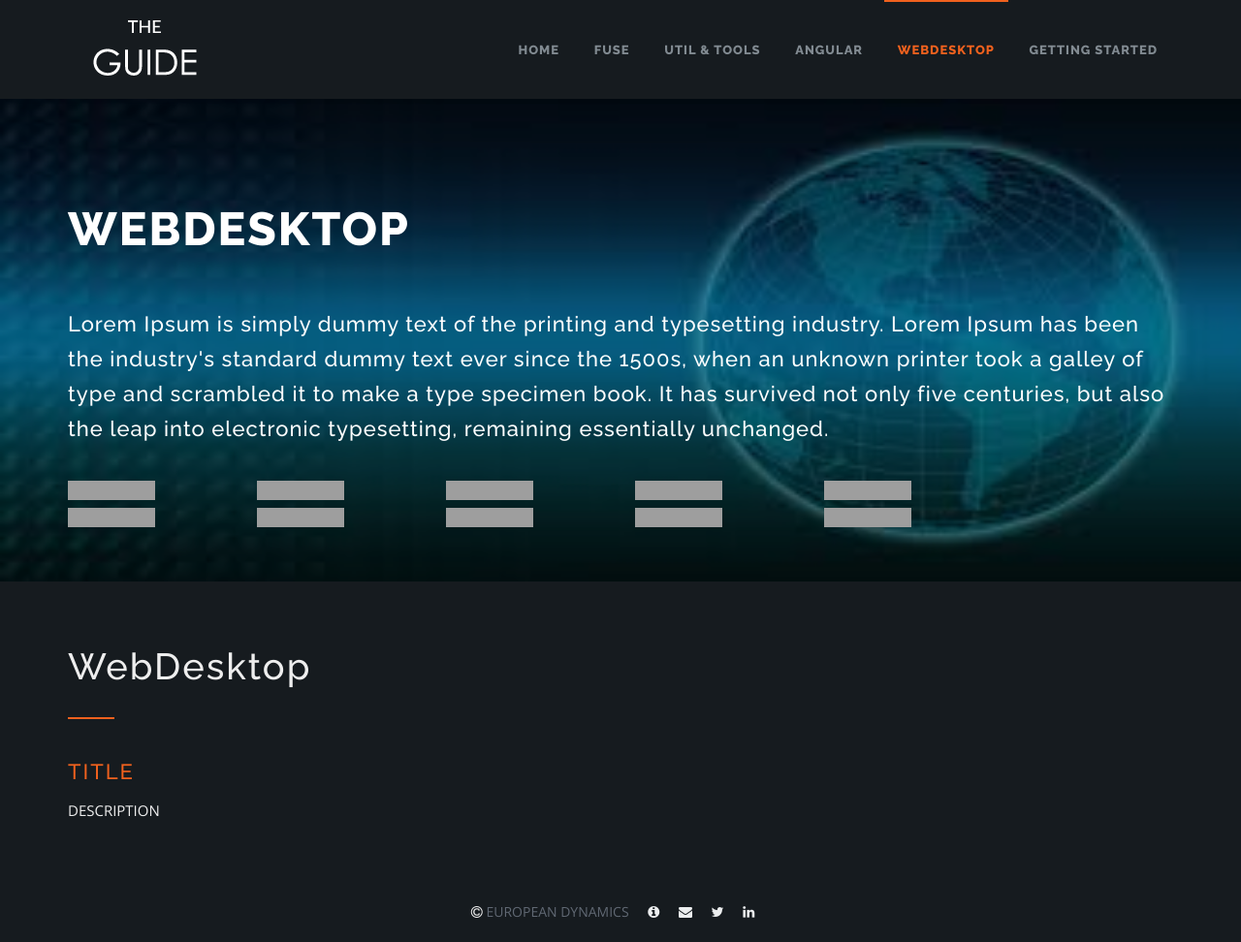
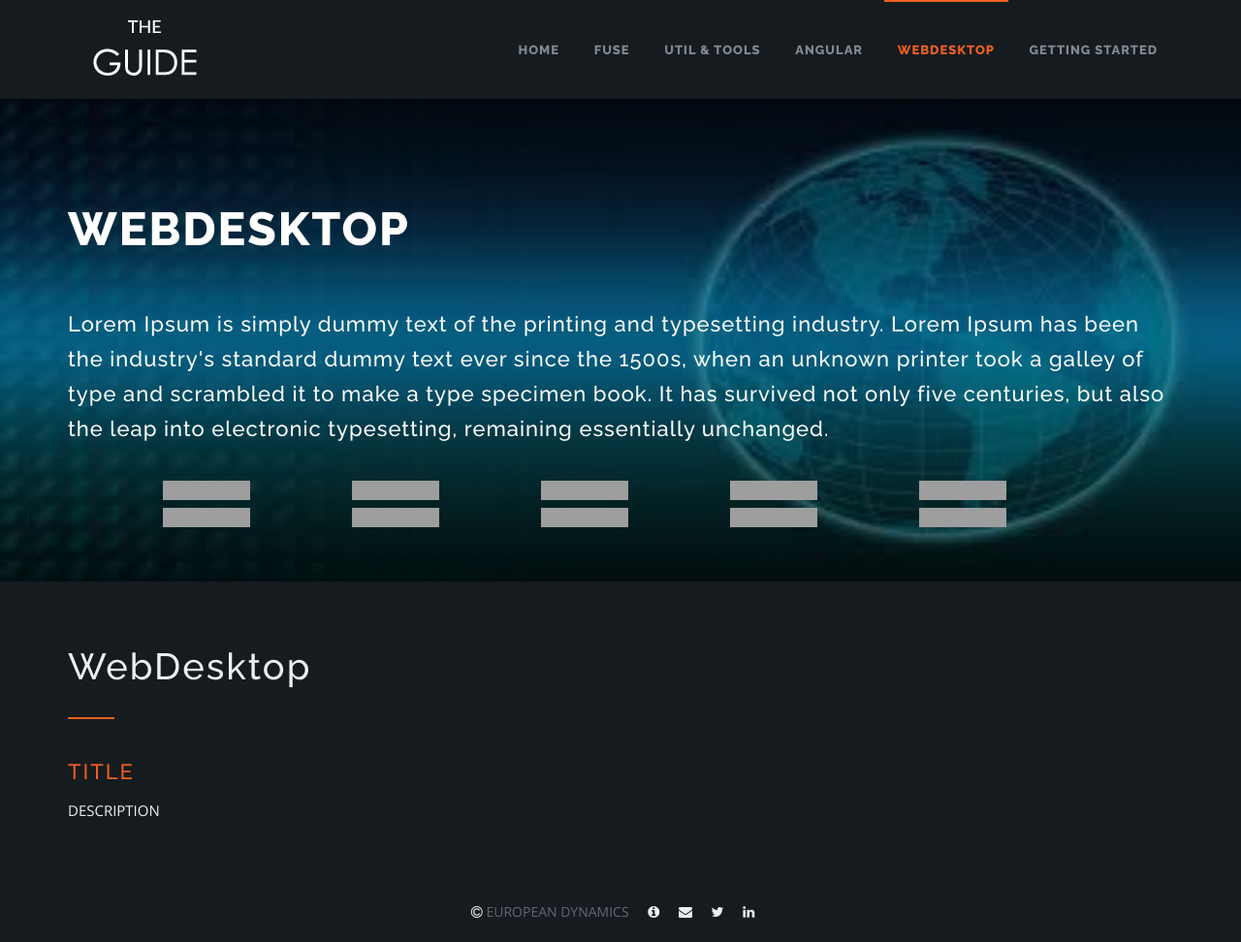
Before and after one commit to qlack/QLACK-Website, a Jekyll site: the page built from webdesktop.md, in a window 1280 px wide and 972 px high. Shown: the whole window at 97% size. Built offline with Jekyll 4.4.1, drawn with Linux system fonts in a browser that asks for light colours; grey boxes are pictures that could not be loaded.

Commit message:
website updates part2

```diff
--- a/_includes/top-navigation.html
+++ b/_includes/top-navigation.html
@@ -1,7 +1,7 @@
 <nav class="site-navigation">
   <div class="container">
     <div class="logo">
-      {% if page.title == "Qlack" %}
+      {% if page.title == "QLACK" %}
       <a class="logo-default" href="index.html"><img src="assets/img/logo.png" alt="logo"></a>
       {% endif %}
       <a class="logo-transparent" href="index.html"><img src="assets/img/logo-alt.png" alt="logo"></a>
--- a/_layouts/fuse.html
+++ b/_layouts/fuse.html
@@ -35,8 +35,8 @@ layout: wrapper
         </h4>
         <br>
           <div class="row">
-
-            <div class="col-md-2 col-sm-12  component-center" >
+            <div class="col-md-1 col-sm-0"></div>
+            <div class="col-md-2 col-sm-12 component-center" >
                 <img src="https://sonarcloud.io/api/project_badges/measure?project=com.eurodyn.qlack%3Aqlack&metric=duplicated_lines_density" class="badges">
                 <img src="https://sonarcloud.io/api/project_badges/measure?project=com.eurodyn.qlack%3Aqlack&metric=ncloc" class="badges">
             </div>
@@ -56,6 +56,7 @@ layout: wrapper
                 <img src="https://sonarcloud.io/api/project_badges/measure?project=com.eurodyn.qlack%3Aqlack&metric=security_rating" class="badges">
                 <img src="https://sonarcloud.io/api/project_badges/measure?project=com.eurodyn.qlack%3Aqlack&metric=bugs" class="badges">
             </div>
+            <div class="col-md-1 col-sm-0"></div>
           </div>
       </div>
     </div>
--- a/_layouts/home.html
+++ b/_layouts/home.html
@@ -29,7 +29,7 @@ layout: wrapper
       QLACK is an Open Source project under EUPL.</h5>
 
     <div>
-      <a class="btn btn-danger btn-custom  " target="_noblank" href="https://github.com/qlack/QLACK-Java">View on GitHub
+      <a class="btn btn-danger btn-custom  " target="_noblank" href="https://github.com/qlack/">View on GitHub
         <i class="fa fa-github" aria-hidden="true"></i></a>
     </div>
 
--- a/_layouts/util-tools.html
+++ b/_layouts/util-tools.html
@@ -34,8 +34,8 @@ layout: wrapper
           </h4>
           <br>
           <div class="row">
-
-            <div class="col-md-2 col-sm-12  component-center" >
+            <div class="col-md-1 col-sm-0"></div>
+            <div class="col-md-2 col-sm-12 component-center" >
                 <img src="https://sonarcloud.io/api/project_badges/measure?project=com.eurodyn.qlack%3Aqlack&metric=duplicated_lines_density" class="badges">
                 <img src="https://sonarcloud.io/api/project_badges/measure?project=com.eurodyn.qlack%3Aqlack&metric=ncloc" class="badges">
             </div>
@@ -55,6 +55,7 @@ layout: wrapper
                 <img src="https://sonarcloud.io/api/project_badges/measure?project=com.eurodyn.qlack%3Aqlack&metric=security_rating" class="badges">
                 <img src="https://sonarcloud.io/api/project_badges/measure?project=com.eurodyn.qlack%3Aqlack&metric=bugs" class="badges">
             </div>
+            <div class="col-md-1 col-sm-0"></div>
           </div>
         </div>
       </div>
--- a/_layouts/webdesktop.html
+++ b/_layouts/webdesktop.html
@@ -29,8 +29,8 @@ layout: wrapper
             </h4>
             <br>
             <div class="row">
-
-              <div class="col-md-2 col-sm-12  component-center" >
+              <div class="col-md-1 col-sm-0"></div>
+              <div class="col-md-2 col-sm-12 component-center">
                   <img src="https://sonarcloud.io/api/project_badges/measure?project=com.eurodyn.qlack.webdesktop%3Aqlack-webdesktop&metric=duplicated_lines_density" class="badges">
                   <img src="https://sonarcloud.io/api/project_badges/measure?project=com.eurodyn.qlack.webdesktop%3Aqlack-webdesktop&metric=ncloc" class="badges">
               </div>
@@ -50,6 +50,7 @@ layout: wrapper
                   <img src="https://sonarcloud.io/api/project_badges/measure?project=com.eurodyn.qlack.webdesktop%3Aqlack-webdesktop&metric=security_rating" class="badges">
                   <img src="https://sonarcloud.io/api/project_badges/measure?project=com.eurodyn.qlack.webdesktop%3Aqlack-webdesktop&metric=bugs" class="badges">
               </div>
+              <div class="col-md-1 col-sm-0"></div>
             </div>
         </div>
     </div>
--- a/_sass/custom.scss
+++ b/_sass/custom.scss
@@ -129,7 +129,7 @@
 }
 
 
-@media (max-width: 767px) {
+@media (max-width: 991px) {
 
   .badges-margin {
     margin-top: 12px !important;
```
